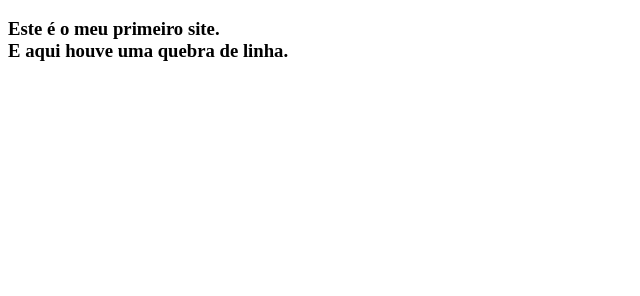
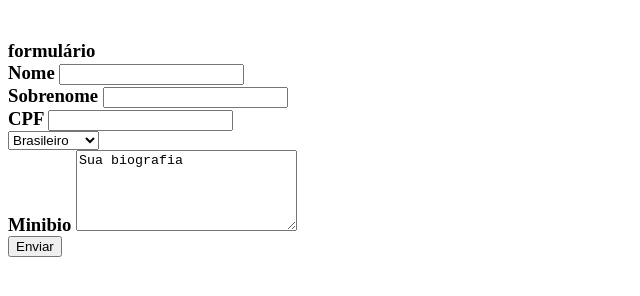
Before and after one commit to Saparro/meusite, a plain HTML site: page index.html in a window 1280 px wide. Shown: the part 48-344 px from the top of the page, without its empty margins (0-640 px from the left). Drawn offline with Linux system fonts and the light colour scheme.

Commit message:
ImplentFormulario.JavaScrit
Composição de um formulário

```diff
--- a/index.html
+++ b/index.html
@@ -9,9 +9,39 @@
        Meu site
      </h1>
      <h3>
-       Este é o meu primeiro site.
-       <br />
-       E aqui houve uma quebra de linha.
-   </h3>
+       </br>
+       formulário
+  <form>
+    <lable>
+      Nome
+    </lable>
+      <input id "Nome" type="text">
+    </br>
+    <lable>
+      Sobrenome
+     </lable>
+      <input id "Sobrenome" type="text">
+     </br>
+     <lable for="CPF">
+       CPF
+     </lable>
+      <input id "CPF" type="number">
+    </br>
+    <lable for "nacionalidade">
+    </lable>
+      <select id="nacionalidade">
+        <option value "brasileiro">Brasileiro</option>
+        <option value "estrangeiro">Estrangeiro</option>
+        </select>
+        </br>
+        <lable>
+          Minibio
+        </lable>
+        <textarea id "Minibio" rows="5" cols="25">Sua biografia</textarea>
+        </br>
+        <button type "submit">
+          Enviar
+        </button>
+      </form>
   </body>
  </html>
```
